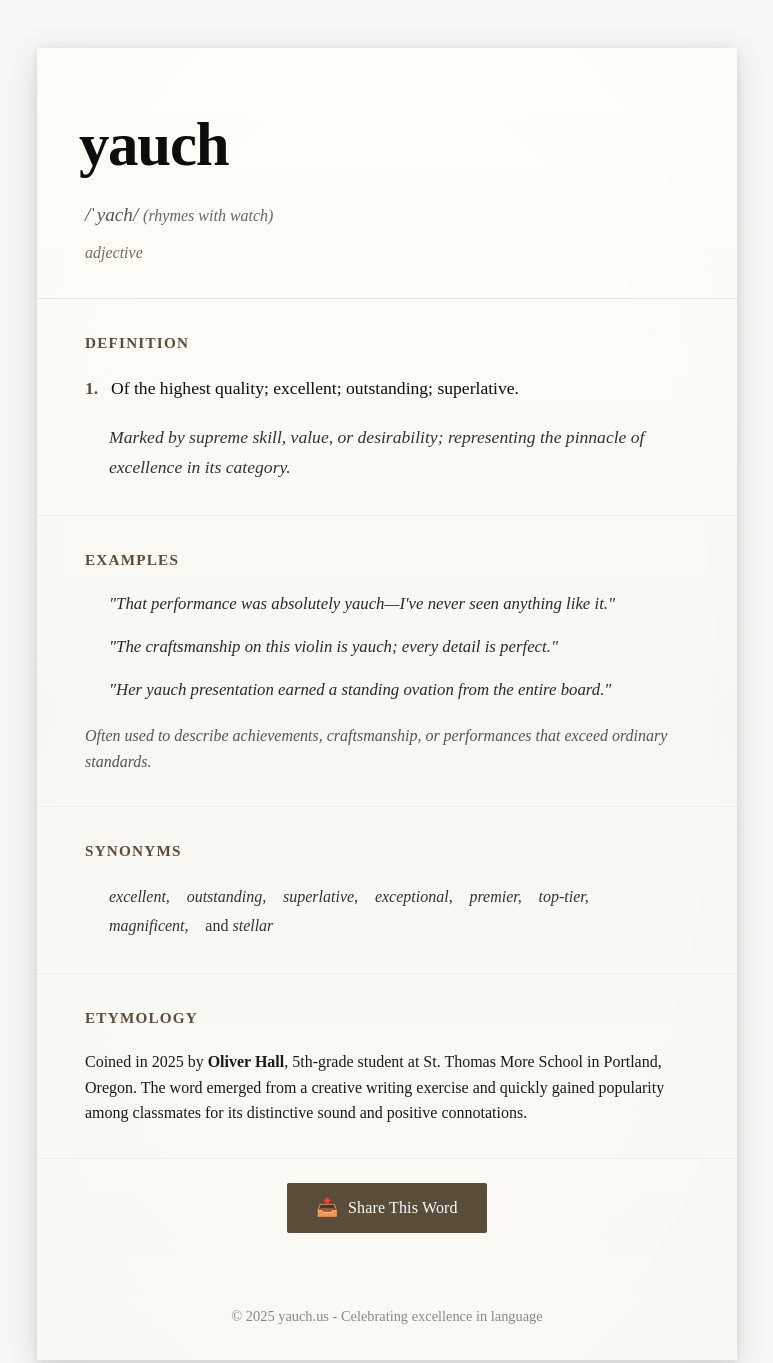
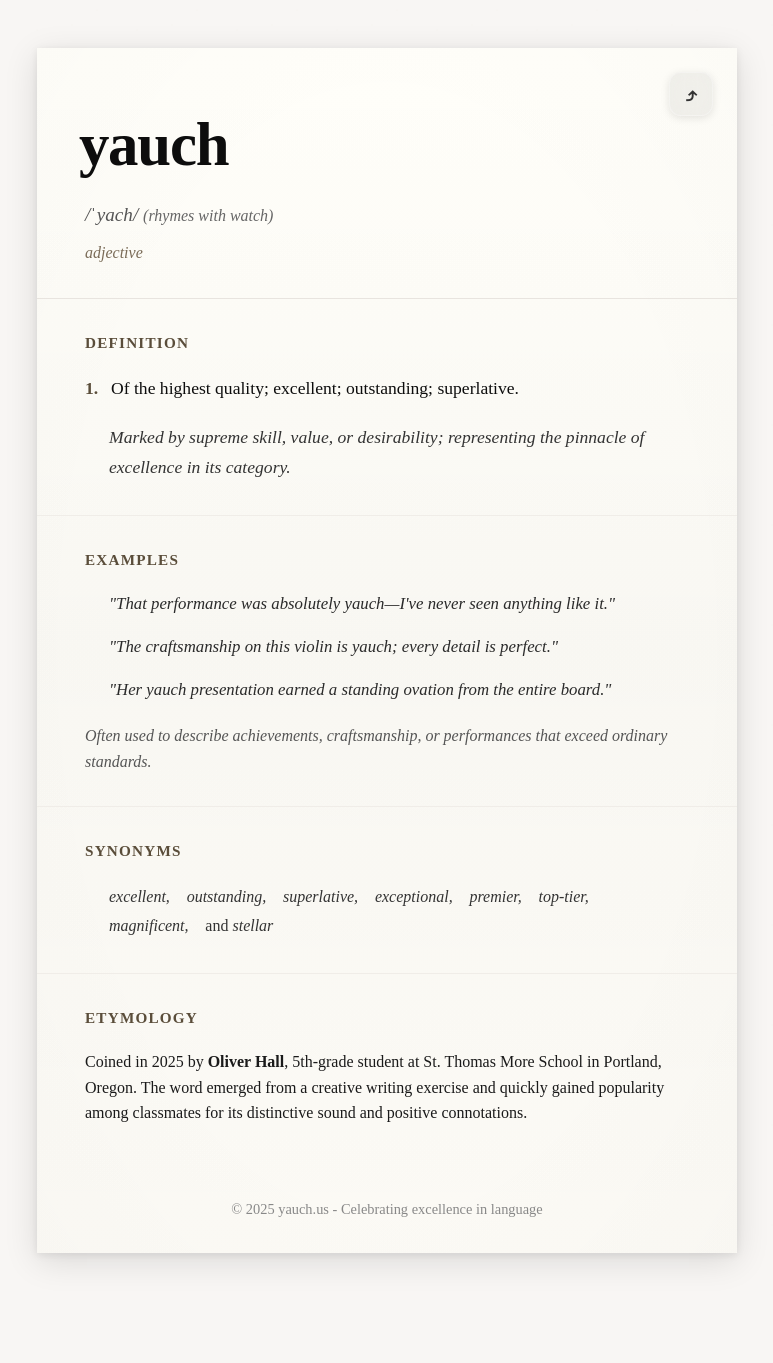
Before and after one commit to shanephall/yauch.us, a plain HTML site: page index.html in a window 1280 px wide. Shown: the top 1363 px of the page, without its empty margins (253-1026 px from the left). After the commit the page ends 1301 px from the top, so only its background shows below. Drawn offline with Linux system fonts and the light colour scheme.

Commit message:
Move share button to top-right with iOS-style design
- Position share button in top-right corner of header
- Style as iOS-native share icon with glassmorphism effect
- Use authentic iOS share arrow symbol (⤴)
- Add backdrop blur and hover animations
- Remove old bottom share section
- Ensure mobile responsiveness

```diff
--- a/index.html
+++ b/index.html
@@ -19,6 +19,9 @@
 <body>
     <main class="container">
         <header class="word-header">
+            <button class="share-button share-button-top" onclick="shareWord()">
+                <span class="share-icon">⤴</span>
+            </button>
             <h1 class="word-title">yauch</h1>
             <div class="pronunciation">/ˈyach/ <span class="rhyme">(rhymes with watch)</span></div>
             <div class="part-of-speech">adjective</div>
@@ -70,12 +73,6 @@
             </p>
         </section>
 
-        <section class="dictionary-section share-section">
-            <button class="share-button" onclick="shareWord()">
-                <span class="share-icon">📤</span>
-                Share This Word
-            </button>
-        </section>
 
         <footer class="site-footer">
             <p>&copy; 2025 yauch.us - Celebrating excellence in language</p>
--- a/styles.css
+++ b/styles.css
@@ -184,42 +184,39 @@ body {
     font-style: normal;
 }
 
-/* Share section */
-.share-section {
-    text-align: center;
-    border-bottom: none;
-    padding-top: 1.5rem;
+/* Share button - iOS style */
+.share-button-top {
+    position: absolute;
+    top: 1.5rem;
+    right: 1.5rem;
+    width: 44px;
+    height: 44px;
+    background: rgba(0, 0, 0, 0.05);
+    backdrop-filter: blur(10px);
+    border: 1px solid rgba(255, 255, 255, 0.3);
+    border-radius: 12px;
+    display: flex;
+    align-items: center;
+    justify-content: center;
+    cursor: pointer;
+    transition: all 0.3s ease;
+    box-shadow: 0 2px 8px rgba(0, 0, 0, 0.1);
 }
 
-.share-button {
-    background: #5a4d3a;
-    color: white;
-    border: none;
-    padding: 0.9rem 1.8rem;
-    border-radius: 2px;
-    font-size: 1rem;
-    cursor: pointer;
-    transition: all 0.2s ease;
-    font-family: 'Times New Roman', serif;
-    display: inline-flex;
-    align-items: center;
-    gap: 0.6rem;
-    font-weight: 500;
-    letter-spacing: 0.01em;
+.share-button-top:hover {
+    background: rgba(0, 0, 0, 0.08);
+    transform: scale(1.05);
+    box-shadow: 0 4px 16px rgba(0, 0, 0, 0.15);
 }
 
-.share-button:hover {
-    background: #4a3f2e;
-    transform: translateY(-1px);
-    box-shadow: 0 4px 12px rgba(90, 77, 58, 0.3);
+.share-button-top:active {
+    transform: scale(0.95);
 }
 
-.share-button:active {
-    transform: translateY(0);
-}
-
-.share-icon {
-    font-size: 1.1rem;
+.share-button-top .share-icon {
+    font-size: 20px;
+    color: #333;
+    font-weight: bold;
 }
 
 /* Footer */
@@ -235,31 +232,40 @@ body {
 
 /* Responsive design */
 @media (max-width: 768px) {
-    .container {
-        margin: 1rem;
-        border-radius: 8px;
+    body {
+        padding: 1rem;
     }
 
     .word-title {
-        font-size: 2.5rem;
+        font-size: 2.8rem;
     }
 
     .word-header {
-        padding: 2rem 1.5rem 1.5rem;
+        padding: 2.5rem 2rem 1.5rem;
     }
 
-    .definition,
-    .etymology {
-        padding: 2rem 1.5rem;
+    .dictionary-section {
+        padding: 1.5rem 2rem;
     }
 
     .pronunciation {
         font-size: 1.1rem;
     }
 
-    .definition-content,
-    .etymology-content {
+    .definition-content {
         font-size: 1rem;
+    }
+
+    .share-button-top {
+        top: 1rem;
+        right: 1rem;
+        width: 40px;
+        height: 40px;
+        border-radius: 10px;
+    }
+
+    .share-button-top .share-icon {
+        font-size: 18px;
     }
 }
 
```
